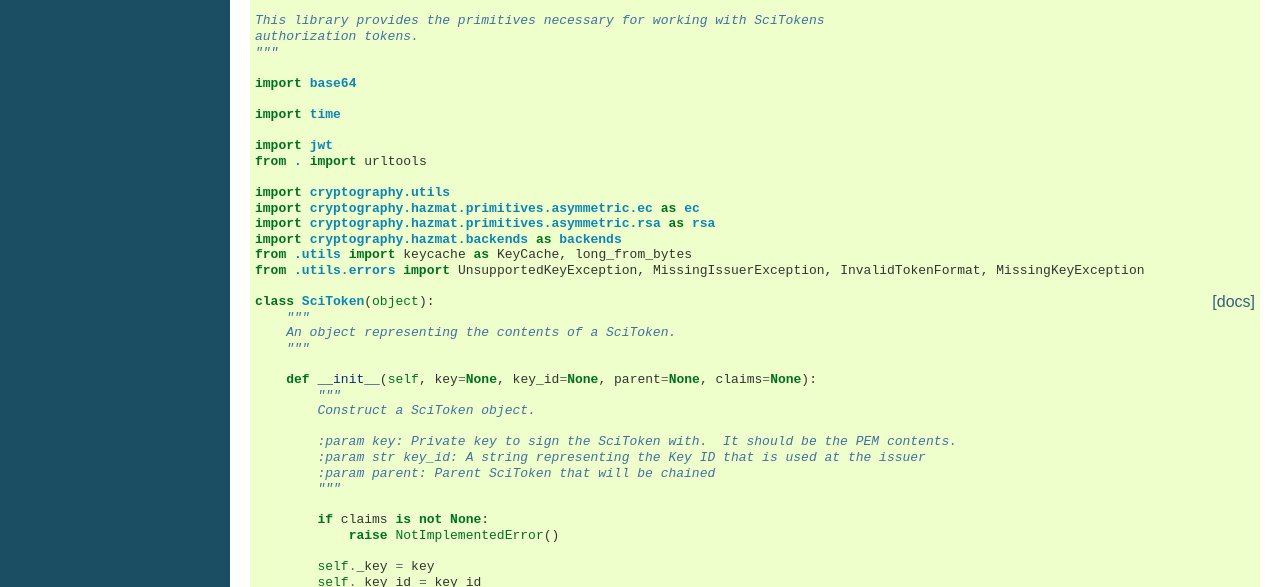
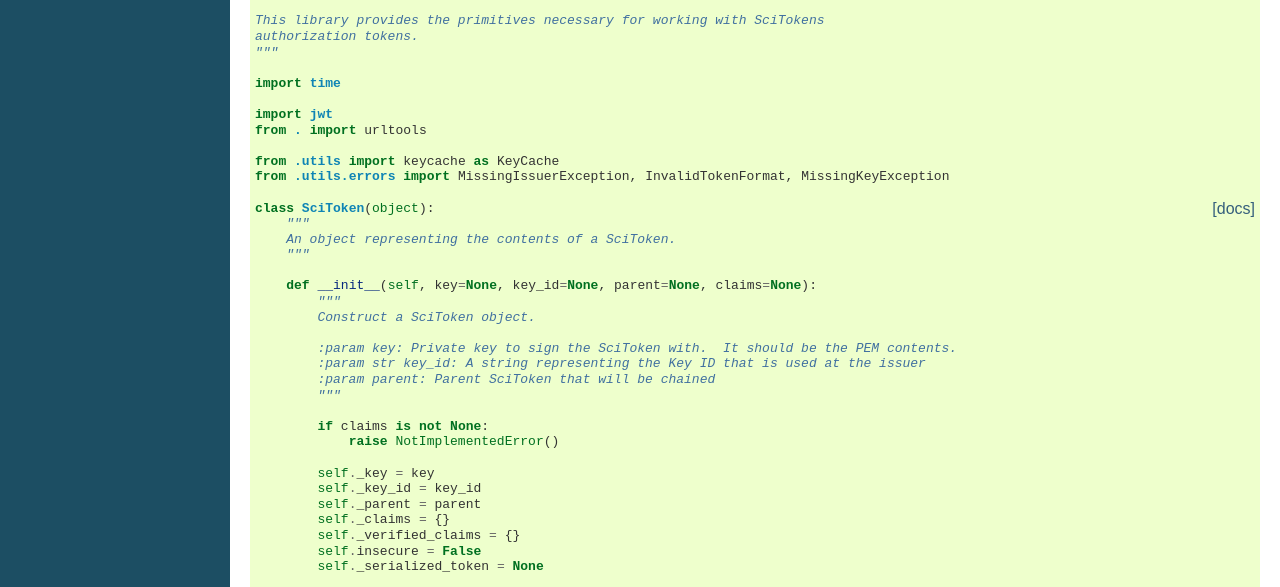
Before and after one commit to scitokens/scitokens, a plain HTML site: page _modules/scitokens/scitokens.html in a window 1280 px wide. Shown: the part 144-731 px from the top of the page. Drawn offline with Linux system fonts and the light colour scheme.

Commit message:
[ci skip] Autodoc commit for dcb9872295ee8390005719c09f3df8fa8777168d.

```diff
--- a/_modules/scitokens/scitokens.html
+++ b/_modules/scitokens/scitokens.html
@@ -53,19 +53,13 @@
 <span class="sd">authorization tokens.</span>
 <span class="sd">&quot;&quot;&quot;</span>
 
-<span class="kn">import</span> <span class="nn">base64</span>
-
 <span class="kn">import</span> <span class="nn">time</span>
 
 <span class="kn">import</span> <span class="nn">jwt</span>
 <span class="kn">from</span> <span class="nn">.</span> <span class="k">import</span> <span class="n">urltools</span>
 
-<span class="kn">import</span> <span class="nn">cryptography.utils</span>
-<span class="kn">import</span> <span class="nn">cryptography.hazmat.primitives.asymmetric.ec</span> <span class="k">as</span> <span class="nn">ec</span>
-<span class="kn">import</span> <span class="nn">cryptography.hazmat.primitives.asymmetric.rsa</span> <span class="k">as</span> <span class="nn">rsa</span>
-<span class="kn">import</span> <span class="nn">cryptography.hazmat.backends</span> <span class="k">as</span> <span class="nn">backends</span>
-<span class="kn">from</span> <span class="nn">.utils</span> <span class="k">import</span> <span class="n">keycache</span> <span class="k">as</span> <span class="n">KeyCache</span><span class="p">,</span> <span class="n">long_from_bytes</span>
-<span class="kn">from</span> <span class="nn">.utils.errors</span> <span class="k">import</span> <span class="n">UnsupportedKeyException</span><span class="p">,</span> <span class="n">MissingIssuerException</span><span class="p">,</span> <span class="n">InvalidTokenFormat</span><span class="p">,</span> <span class="n">MissingKeyException</span>
+<span class="kn">from</span> <span class="nn">.utils</span> <span class="k">import</span> <span class="n">keycache</span> <span class="k">as</span> <span class="n">KeyCache</span>
+<span class="kn">from</span> <span class="nn">.utils.errors</span> <span class="k">import</span> <span class="n">MissingIssuerException</span><span class="p">,</span> <span class="n">InvalidTokenFormat</span><span class="p">,</span> <span class="n">MissingKeyException</span>
 
 <div class="viewcode-block" id="SciToken"><a class="viewcode-back" href="../../scitokens.html#scitokens.scitokens.SciToken">[docs]</a><span class="k">class</span> <span class="nc">SciToken</span><span class="p">(</span><span class="nb">object</span><span class="p">):</span>
     <span class="sd">&quot;&quot;&quot;</span>
```
